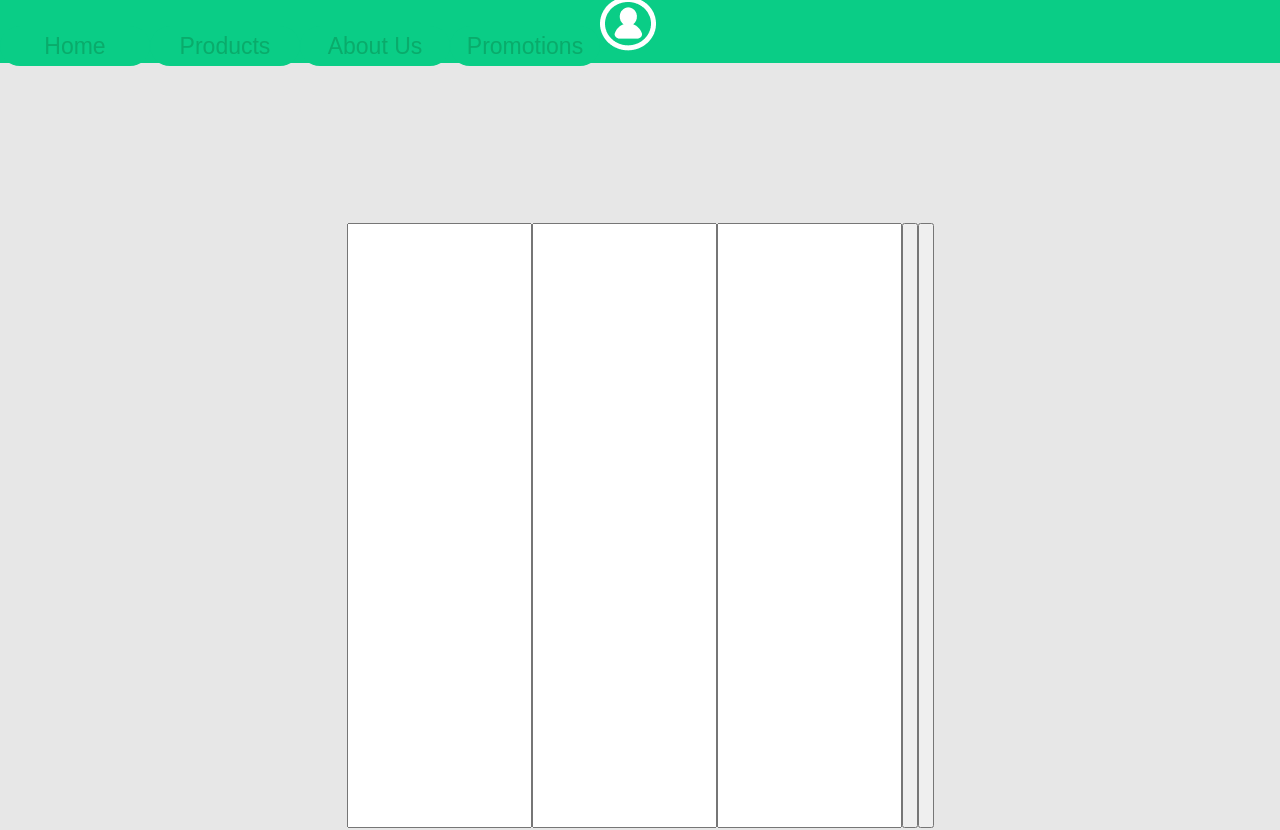
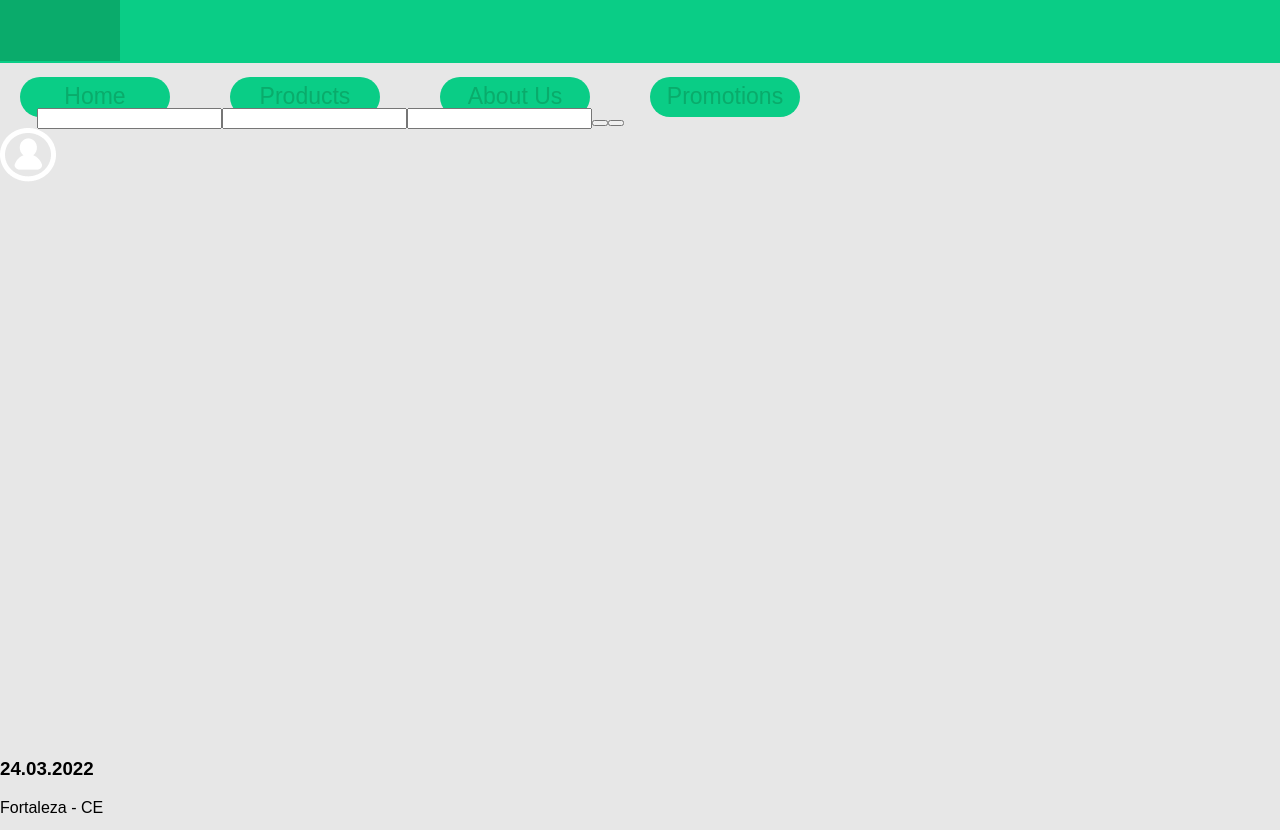
Before and after one commit to rodrigolfranca/reactingJS, a React (Create React App) app: page / in a window 1280 px wide. Shown: the top 830 px of the page. Built offline with nearby package versions, Linux system fonts and the light colour scheme; a web font is replaced by a local one.

Commit message:
enrolling

```diff
--- a/src/components/Header.jsx
+++ b/src/components/Header.jsx
@@ -7,10 +7,12 @@ function Header(){
     <header className="header">
       <div className="headerContainer">
         <Logo />
-        <Button text='Home' />
-        <Button text='Products' />
-        <Button text='About Us' />
-        <Button text='Promotions' />
+        <div className="Amor">
+          <Button text='Home' />
+          <Button text='Products' />
+          <Button text='About Us' />
+          <Button text='Promotions' />
+        </div>
         <UserIcon />
       </div>
     </header>
--- a/src/index.css
+++ b/src/index.css
@@ -15,19 +15,37 @@ body{
   height: 63px;
   display: flex;
   align-items: center;
-  justify-content: space-between;
+  justify-content: center;
+  align-content: center;
+  justify-items: center;
   width: 100%;
   background-color: #0ACD86;
 }
-  .header ul{
-      margin:0 auto;
-      font-size: 23px;
-      color: #0ACD86;
-      width: 750px;
-      display: flex;
+  .headerContainer {
+    width: 1440px;
+    height: 63px;
+
+    background-color: #0ACD86;
+  }
+    .Logo {
+      width: 120px;
+      height: 61px;
+      display: inline-block;
+
+      background-color: #0AAB6B;
+    }
+    .Amor {
+      display:inline-flex;
+      height: 63px;
+      width: 1240px;
+      padding-left: 20px;
+      column-gap: 60px;
+
       align-items: center;
-      justify-content: space-between;
-      list-style: none;
+      justify-content: flex-start;
+      align-content: center;
+
+      vertical-align:top;
     }
     .button{
       border: 0;
@@ -45,9 +63,13 @@ body{
         transition: 0.5s;
         cursor: pointer;
       }
+    .userIcon {
+      vertical-align:top;
+      width: 57px;
+      height: 57px;
+    }
 .whiteFrame{
-  margin: 160px auto;
-  display: flex;
+  margin: 45px auto;
   width: 1206px;
   height: 605px;
   justify-content: center;
```
Lines whose indentation alone changed are shown as unchanged.
